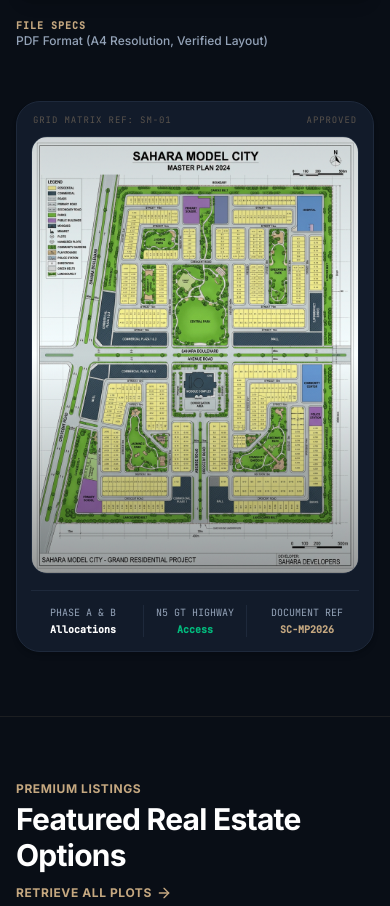
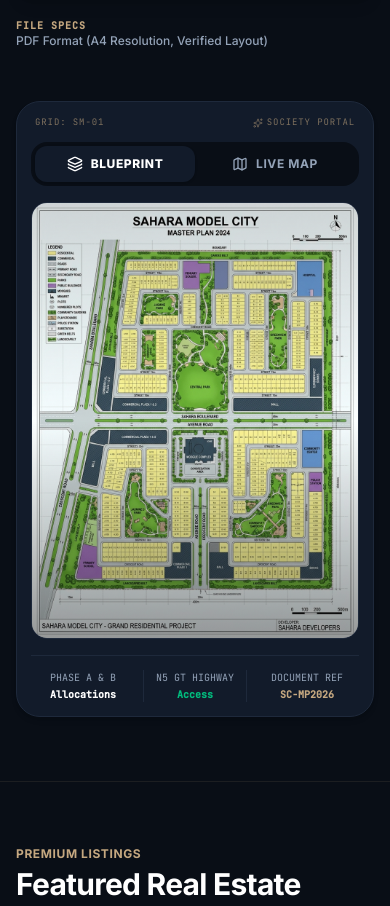
Before and after one commit to abcdasdwe/Sahara-City-Renala-Khurd, a React (Vite) app: page / in a window 390 px wide. Shown: the part 1824-2730 px from the top of the page. Built offline with nearby package versions, Linux system fonts and the light colour scheme; a web font is replaced by a local one.

Commit message:
fix: validate hero title and update master plan UI
Implement sanitization logic for hero title to prevent empty or placeholder text and add view mode state for the Master Plan section.

```diff
--- a/src/components/MasterPlanSection.tsx
+++ b/src/components/MasterPlanSection.tsx
@@ -1,10 +1,23 @@
 import React, { useState } from 'react';
 import { jsPDF } from 'jspdf';
-import { FileText, Maximize2, Compass, MapPin, ShieldCheck, Building, TreePine } from 'lucide-react';
+import {
+  FileText,
+  Maximize2,
+  Compass,
+  MapPin,
+  ShieldCheck,
+  Building,
+  TreePine,
+  Layers,
+  Map as MapIcon,
+  Navigation,
+  Sparkles
+} from 'lucide-react';
 import masterPlanImg from '../assets/images/sahara_society_master_plan_1784568990856.jpg';
 
 export default function MasterPlanSection() {
   const [generating, setGenerating] = useState(false);
+  const [viewMode, setViewMode] = useState<'blueprint' | 'interactive'>('blueprint');
 
   const handleOpenPDF = () => {
     setGenerating(true);
@@ -196,37 +209,70 @@ export default function MasterPlanSection() {
             </div>
           </div>
 
-          {/* Right Column: Modern Preview Card with hover effects and overlay */}
-          <div className="lg:col-span-5 flex justify-center">
-            <div className="relative w-full max-w-md group bg-white dark:bg-[#0F1A2C] border border-gray-100 dark:border-gray-850 rounded-3xl p-3.5 shadow-md hover:shadow-2xl hover:scale-[1.02] transition-all duration-500">
+          {/* Right Column: Modern Preview Card with toggle controls */}
+          <div className="lg:col-span-5 flex justify-center w-full">
+            <div className="relative w-full max-w-md group bg-white dark:bg-[#0F1A2C] border border-gray-100 dark:border-gray-850 rounded-3xl p-3.5 shadow-md hover:shadow-2xl transition-all duration-500 flex flex-col">
 
               {/* Outer decorative card frame with coordinate aesthetics */}
-              <div className="absolute top-3 left-4 text-[9px] font-mono tracking-widest text-[#C5A880]/40 uppercase select-none">
-                GRID MATRIX REF: SM-01
-              </div>
-              <div className="absolute top-3 right-4 text-[9px] font-mono tracking-widest text-[#C5A880]/40 uppercase select-none">
-                APPROVED
+              <div className="flex justify-between items-center text-[9px] font-mono tracking-widest text-[#C5A880]/60 uppercase select-none mb-1 px-1">
+                <span>GRID: SM-01</span>
+                <span className="flex items-center gap-1">
+                  <Sparkles className="h-2.5 w-2.5 text-[#C5A880] animate-pulse" />
+                  SOCIETY PORTAL
+                </span>
               </div>
 
-              {/* Map Preview container with image zoom and overlay */}
+              {/* Segmented Control Switcher */}
+              <div className="flex bg-gray-100 dark:bg-gray-800/60 p-1 rounded-2xl mb-4 mt-2">
+                <button
+                  type="button"
+                  onClick={() => setViewMode('blueprint')}
+                  className={`flex-1 flex items-center justify-center gap-2 py-2.5 text-xs font-bold uppercase tracking-wider rounded-xl transition-all cursor-pointer ${
+                    viewMode === 'blueprint'
+                      ? 'bg-white dark:bg-gray-900 text-[#C5A880] shadow-sm font-extrabold'
+                      : 'text-gray-500 dark:text-gray-400 hover:text-gray-900 dark:hover:text-white'
+                  }`}
+                >
+                  <Layers className="h-4 w-4" />
+                  Blueprint
+                </button>
+                <button
+                  type="button"
+                  onClick={() => setViewMode('interactive')}
+                  className={`flex-1 flex items-center justify-center gap-2 py-2.5 text-xs font-bold uppercase tracking-wider rounded-xl transition-all cursor-pointer ${
+                    viewMode === 'interactive'
+                      ? 'bg-white dark:bg-gray-900 text-[#C5A880] shadow-sm font-extrabold'
+                      : 'text-gray-500 dark:text-gray-400 hover:text-gray-900 dark:hover:text-white'
+                  }`}
+                >
+                  <MapIcon className="h-4 w-4" />
+                  Live Map
+                </button>
+              </div>
+
+              {/* Map Preview container holding either static preview or Google Maps iframe */}
+              <div className="relative aspect-[3/4] rounded-2xl overflow-hidden bg-slate-900 border border-gray-150 dark:border-gray-800 flex items-center justify-center">
+
+                {viewMode === 'blueprint' ? (
+                  // Blueprint view
                   <div
                     onClick={handleOpenPDF}
-                className="relative mt-5 aspect-[3/4] rounded-2xl overflow-hidden cursor-pointer bg-slate-900 border border-gray-150 dark:border-gray-800 flex items-center justify-center"
+                    className="relative w-full h-full cursor-pointer group/blueprint"
                   >
                     <img
                       src={masterPlanImg}
                       alt="Official Sahara City Renala Khurd Master Plan showing residential blocks, commercial areas, roads, parks, and amenities."
-                  className="w-full h-full object-cover select-none transition-transform duration-700 ease-out group-hover:scale-105"
+                      className="w-full h-full object-cover select-none transition-transform duration-700 ease-out group-hover/blueprint:scale-105"
                       loading="lazy"
                       referrerPolicy="no-referrer"
                     />
 
                     {/* Ambient dark vignette gradient */}
-                <div className="absolute inset-0 bg-gradient-to-t from-black/50 via-transparent to-black/20 opacity-80 group-hover:opacity-40 transition-opacity duration-500" />
+                    <div className="absolute inset-0 bg-gradient-to-t from-black/50 via-transparent to-black/20 opacity-80 group-hover/blueprint:opacity-40 transition-opacity duration-500" />
 
                     {/* Animated interactive zoom overlay */}
-                <div className="absolute inset-0 flex flex-col items-center justify-center bg-black/65 opacity-0 group-hover:opacity-100 transition-opacity duration-500 backdrop-blur-xs">
-                  <div className="p-3 bg-[#C5A880] text-[#090E16] rounded-full shadow-lg scale-75 group-hover:scale-100 transition-transform duration-500">
+                    <div className="absolute inset-0 flex flex-col items-center justify-center bg-black/65 opacity-0 group-hover/blueprint:opacity-100 transition-opacity duration-500 backdrop-blur-[2px]">
+                      <div className="p-3 bg-[#C5A880] text-[#090E16] rounded-full shadow-lg scale-75 group-hover/blueprint:scale-100 transition-transform duration-500">
                         <Maximize2 className="h-6 w-6 animate-pulse" />
                       </div>
                       <span className="text-white font-mono text-[10px] font-bold uppercase tracking-widest mt-3.5">
@@ -237,8 +283,30 @@ export default function MasterPlanSection() {
                       </span>
                     </div>
                   </div>
+                ) : (
+                  // Google Maps Iframe view
+                  <div className="w-full h-full relative">
+                    <iframe
+                      src="https://www.google.com/maps/embed?pb=!1m18!1m12!1m3!1d13689.601053158485!2d73.59124434999999!3d30.88126865!2m3!1f0!2f0!3f0!3m2!1i1024!2i768!4f13.1!3m3!1m2!1s0x392297eb098939c3%3A0xe10ad019ca0ba7e1!2sSahara%20Model%20City!5e0!3m2!1sen!2s!4v1716254400000!5m2!1sen!2s"
+                      className="w-full h-full border-0 rounded-2xl"
+                      allowFullScreen={true}
+                      loading="lazy"
+                      referrerPolicy="no-referrer-when-downgrade"
+                      title="Sahara Model City Renala Khurd Live Location Map"
+                    />
 
-              {/* Card Footer detail with Map Legend items */}
+                    {/* Floating hint on live map */}
+                    <div className="absolute bottom-3 left-3 bg-[#090E16]/85 text-white backdrop-blur-md px-2.5 py-1 rounded-lg text-[9px] font-mono tracking-wider flex items-center gap-1.5 border border-[#C5A880]/20 pointer-events-none shadow-md">
+                      <div className="w-1.5 h-1.5 rounded-full bg-emerald-500 animate-ping" />
+                      <span>LIVE LOCATION MAP</span>
+                    </div>
+                  </div>
+                )}
+              </div>
+
+              {/* Dynamic Footer Details depending on view mode */}
+              {viewMode === 'blueprint' ? (
+                /* Card Footer detail with Map Legend items */
                 <div className="mt-4 pt-3.5 border-t border-gray-100 dark:border-gray-800 grid grid-cols-3 gap-2 text-center text-[10px] font-mono">
                   <div className="space-y-0.5">
                     <span className="block text-gray-400 uppercase">Phase A & B</span>
@@ -253,6 +321,56 @@ export default function MasterPlanSection() {
                     <span className="block font-bold text-[#C5A880]">SC-MP2026</span>
                   </div>
                 </div>
+              ) : (
+                /* Interactive Landmarks List showing proximity to Renala Khurd landmarks */
+                <div className="mt-4 pt-3.5 border-t border-gray-100 dark:border-gray-800 space-y-2.5 text-left">
+                  <span className="block text-[10px] font-mono tracking-widest text-gray-400 uppercase">
+                    Proximity to Key Landmarks:
+                  </span>
+
+                  <div className="grid grid-cols-2 gap-3">
+                    <div className="flex items-center gap-2 p-1.5 bg-gray-50 dark:bg-gray-900/40 rounded-xl border border-gray-100/50 dark:border-gray-800">
+                      <div className="p-1 bg-[#C5A880]/10 text-[#C5A880] rounded-lg shrink-0">
+                        <Navigation className="h-3.5 w-3.5" />
+                      </div>
+                      <div className="min-w-0 flex-1">
+                        <span className="block text-[11px] font-bold text-gray-800 dark:text-gray-200 truncate">GT Road Bypass</span>
+                        <span className="block text-[9px] font-mono text-gray-400">~0.5 km (1 min)</span>
+                      </div>
+                    </div>
+
+                    <div className="flex items-center gap-2 p-1.5 bg-gray-50 dark:bg-gray-900/40 rounded-xl border border-gray-100/50 dark:border-gray-800">
+                      <div className="p-1 bg-emerald-500/10 text-emerald-500 rounded-lg shrink-0">
+                        <Building className="h-3.5 w-3.5" />
+                      </div>
+                      <div className="min-w-0 flex-1">
+                        <span className="block text-[11px] font-bold text-gray-800 dark:text-gray-200 truncate">Mitchell's Farms</span>
+                        <span className="block text-[9px] font-mono text-gray-400">~1.5 km (3 min)</span>
+                      </div>
+                    </div>
+
+                    <div className="flex items-center gap-2 p-1.5 bg-gray-50 dark:bg-gray-900/40 rounded-xl border border-gray-100/50 dark:border-gray-800">
+                      <div className="p-1 bg-blue-500/10 text-blue-500 rounded-lg shrink-0">
+                        <Compass className="h-3.5 w-3.5" />
+                      </div>
+                      <div className="min-w-0 flex-1">
+                        <span className="block text-[11px] font-bold text-gray-800 dark:text-gray-200 truncate">Railway Station</span>
+                        <span className="block text-[9px] font-mono text-gray-400">~3.0 km (5 min)</span>
+                      </div>
+                    </div>
+
+                    <div className="flex items-center gap-2 p-1.5 bg-gray-50 dark:bg-gray-900/40 rounded-xl border border-gray-100/50 dark:border-gray-800">
+                      <div className="p-1 bg-[#C5A880]/10 text-[#C5A880] rounded-lg shrink-0">
+                        <MapPin className="h-3.5 w-3.5" />
+                      </div>
+                      <div className="min-w-0 flex-1">
+                        <span className="block text-[11px] font-bold text-gray-800 dark:text-gray-200 truncate">Ganga Power House</span>
+                        <span className="block text-[9px] font-mono text-gray-400">~4.5 km (8 min)</span>
+                      </div>
+                    </div>
+                  </div>
+                </div>
+              )}
 
             </div>
           </div>
```
Also changed, not shown: src/App.tsx (+9 -1 lines), src/components/AdminPanel.tsx (+6 -1 lines). Lines whose indentation alone changed are shown as unchanged.
